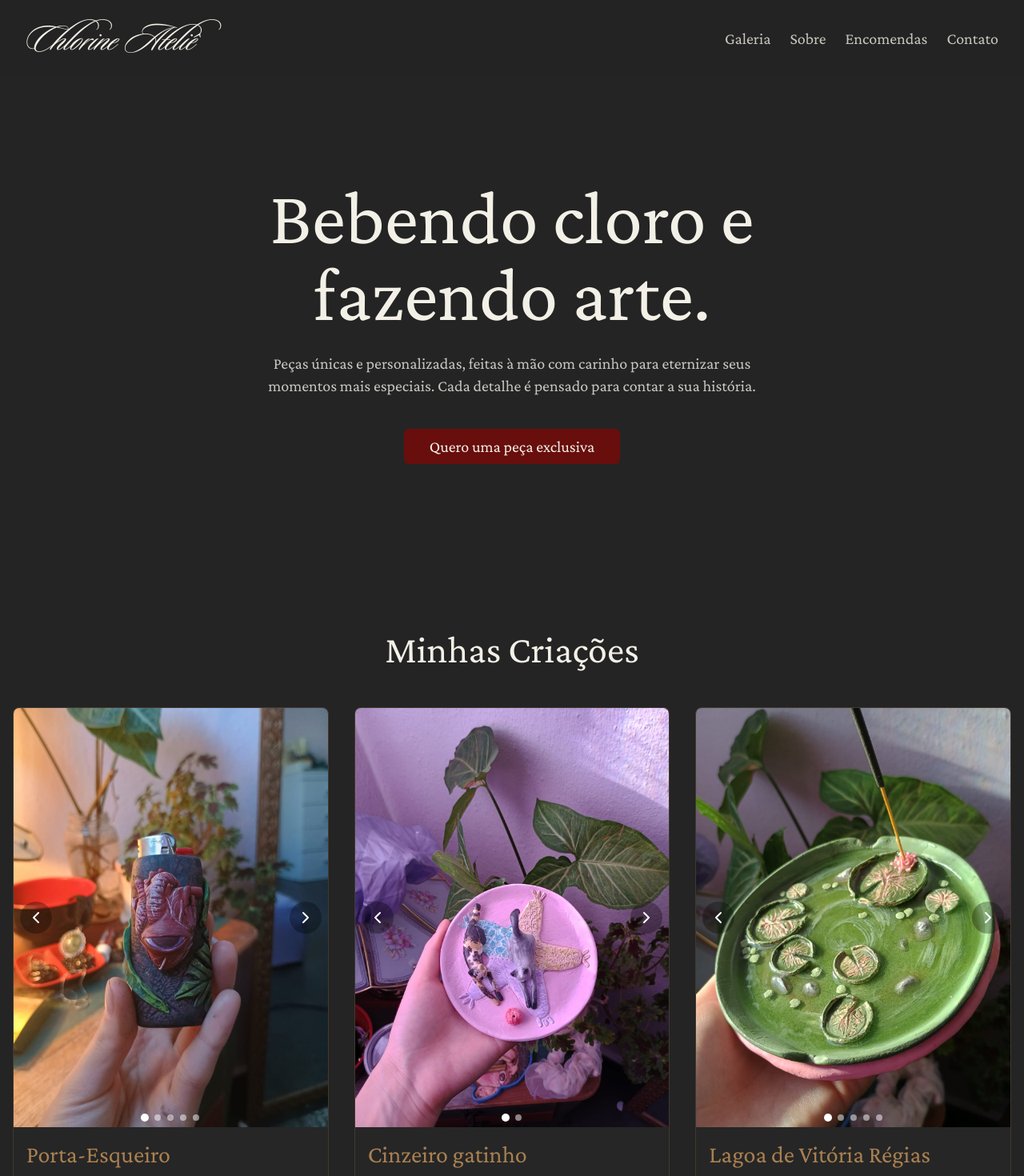
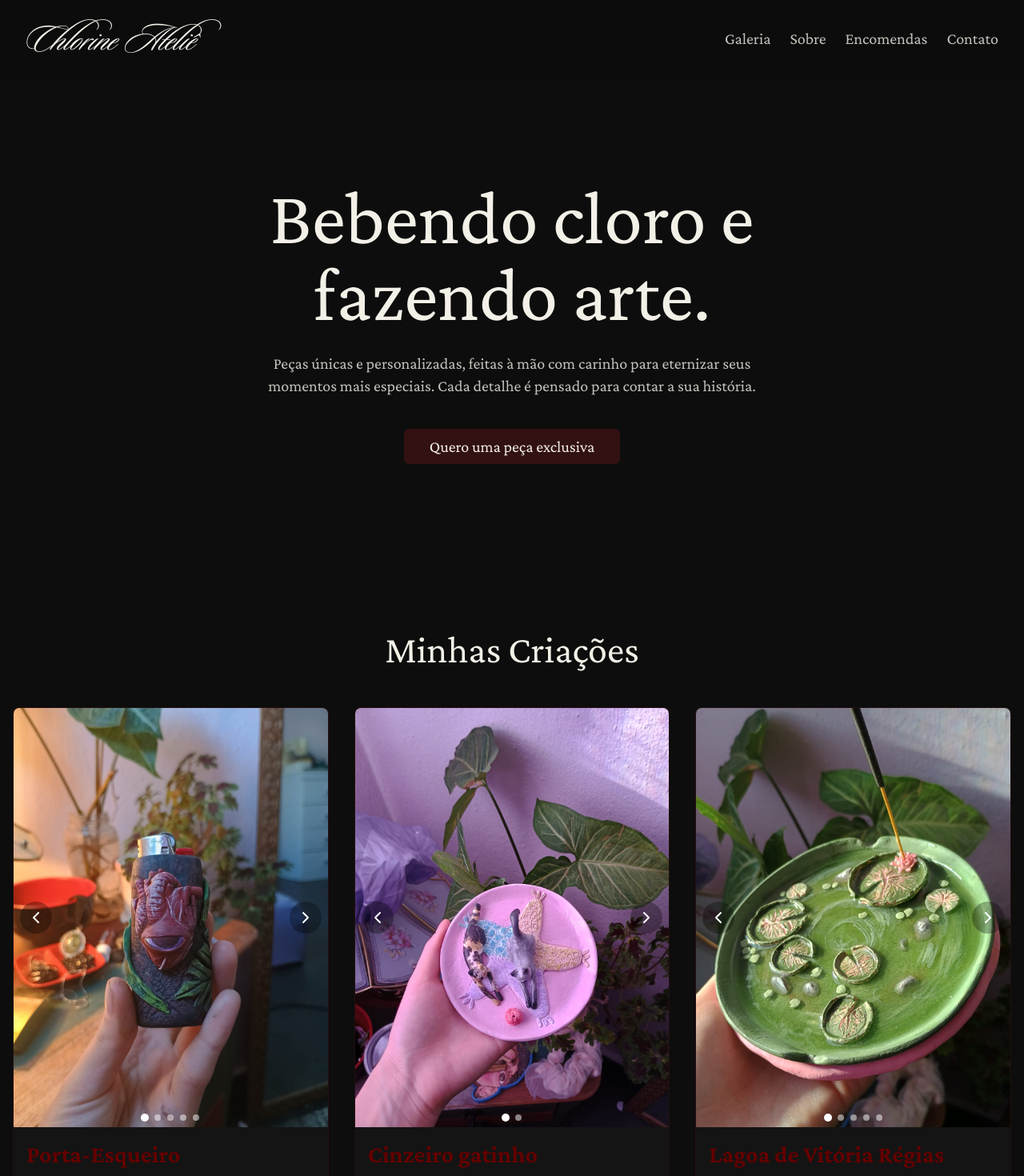
Before and after one commit to Kilobe0/atelie_prototipo, a Next.js app: page / in a window 1280 px wide. Shown: the top 1470 px of the page at 80% size. Built offline with nearby package versions, Linux system fonts and the light colour scheme.

Commit message:
fix: update CSS variables for improved theming; enhance button styles and layout in various components

```diff
--- a/src/app/globals.css
+++ b/src/app/globals.css
@@ -4,19 +4,19 @@
 
 @layer base {
   :root {
-    --background: 0 0% 14%;
+    --background: 0 0% 5%;
     --foreground: 43 33% 93%;
     --card: 0 0% 14%;
     --card-foreground: 43 33% 93%;
     --popover: 0 0% 10%;
     --popover-foreground: 43 33% 93%;
-    --primary: 1 78% 23%;
+    --primary: 358 50% 13%;
     --primary-foreground: 43 33% 93%;
     --secondary: 115 22% 25%;
     --secondary-foreground: 43 33% 93%;
     --muted: 0 0% 20%;
     --muted-foreground: 43 33% 80%;
-    --accent: 32 35% 49%;
+    --accent: 0 100% 19.61%;
     --accent-foreground: 43 33% 93%;
     --destructive: 0 84.2% 60.2%;
     --destructive-foreground: 0 0% 98%;
--- a/src/components/order-form.tsx
+++ b/src/components/order-form.tsx
@@ -32,10 +32,15 @@ import { submitOrder } from "@/app/encomenda/actions";
 import { Card, CardContent } from "./ui/card";
 
 const orderFormSchema = z.object({
-  name: z.string().min(2, { message: "O nome deve ter pelo menos 2 caracteres." }),
+  name: z
+    .string()
+    .min(2, { message: "O nome deve ter pelo menos 2 caracteres." }),
   email: z.string().email({ message: "Por favor, insira um e-mail válido." }),
   desiredDate: z.date({ required_error: "A data desejada é obrigatória." }),
-  description: z.string().min(10, { message: "A descrição deve ter pelo menos 10 caracteres." }).max(500, { message: "A descrição não pode exceder 500 caracteres." }),
+  description: z
+    .string()
+    .min(10, { message: "A descrição deve ter pelo menos 10 caracteres." })
+    .max(500, { message: "A descrição não pode exceder 500 caracteres." }),
 });
 
 type OrderFormValues = z.infer<typeof orderFormSchema>;
@@ -48,7 +53,11 @@ const initialState = {
 function SubmitButton() {
   const { pending } = useFormStatus();
   return (
-    <Button type="submit" disabled={pending} className="w-full bg-primary hover:bg-primary/90 text-primary-foreground text-lg py-6">
+    <Button
+      type="submit"
+      disabled={pending}
+      className="w-fit bg-primary hover:bg-primary/90 text-primary-foreground text-lg py-6"
+    >
       {pending ? "Enviando..." : "Solicitar Orçamento"}
     </Button>
   );
@@ -80,7 +89,7 @@ export function OrderForm() {
           title: "Sucesso!",
           description: state.message,
           variant: "default",
-          className: "bg-secondary text-secondary-foreground"
+          className: "bg-secondary text-secondary-foreground",
         });
         form.reset();
       }
@@ -149,7 +158,8 @@ export function OrderForm() {
                         selected={field.value}
                         onSelect={field.onChange}
                         disabled={(date) =>
-                          date < new Date(new Date().setDate(new Date().getDate() - 1))
+                          date <
+                          new Date(new Date().setDate(new Date().getDate() - 1))
                         }
                         initialFocus
                         locale={ptBR}
@@ -177,7 +187,9 @@ export function OrderForm() {
                 </FormItem>
               )}
             />
-            <SubmitButton />
+            <div className="flex justify-center">
+              <SubmitButton />
+            </div>
           </form>
         </Form>
       </CardContent>
--- a/src/components/sections/contact.tsx
+++ b/src/components/sections/contact.tsx
@@ -23,13 +23,13 @@ export function Contact() {
             Tem alguma dúvida ou uma ideia especial? Me mande uma mensagem!
           </p>
           <div className="flex flex-col sm:flex-row justify-center items-center gap-4">
-            <Button asChild variant="outline" size="lg" className="text-base border-accent text-accent hover:bg-accent hover:text-accent-foreground transition-colors w-full sm:w-auto">
+            <Button asChild variant="outline" size="lg" className="text-base border-secondary text-secondary-foreground hover:bg-secondary/20 transition-colors w-full sm:w-auto">
               <Link href={`https://wa.me/${whatsappNumber}`} target="_blank" rel="noopener noreferrer">
                 <MessageSquare className="mr-2 h-5 w-5" />
                 WhatsApp
               </Link>
             </Button>
-            <Button asChild variant="outline" size="lg" className="text-base border-secondary text-secondary-foreground hover:bg-secondary/20 transition-colors w-full sm:w-auto">
+            <Button asChild variant="outline" size="lg" className="text-base border-accent text-accent hover:bg-accent hover:text-accent-foreground transition-colors w-full sm:w-auto">
                <Link href={`mailto:${emailAddress}`}>
                  <Mail className="mr-2 h-5 w-5" />
                  E-mail
--- a/src/components/sections/gallery.tsx
+++ b/src/components/sections/gallery.tsx
@@ -37,7 +37,7 @@ export function Gallery() {
                   {/* Detalhes do Produto */}
                   <div className="p-4 flex flex-col justify-between flex-grow">
                     <div>
-                      <h3 className="text-3xl font-headline text-accent">
+                      <h3 className="text-3xl font-headline text-accent font-bold">
                         {product.name}
                       </h3>
                       <p className="text-foreground/80 mt-1">
--- a/src/components/sections/hero.tsx
+++ b/src/components/sections/hero.tsx
@@ -30,7 +30,7 @@ export function Hero() {
           transition={{ duration: 0.8, delay: 0.4 }}
           className="mt-10"
         >
-          <Button asChild size="lg" className="bg-primary hover:bg-primary/90 text-primary-foreground text-xl">
+          <Button asChild size="lg" className="bg-primary hover:bg-primary/60 text-primary-foreground text-xl">
             <Link href="#encomenda">
               Quero uma peça exclusiva
             </Link>
--- a/src/components/sections/payment.tsx
+++ b/src/components/sections/payment.tsx
@@ -20,7 +20,7 @@ export function Payment() {
           <p className="text-lg text-foreground/80 mb-8">
             Após a confirmação do seu orçamento, o pagamento pode ser realizado de forma segura através do link abaixo.
           </p>
-          <Button asChild size="lg" className="text-base bg-accent hover:bg-accent/90 text-accent-foreground">
+          <Button asChild size="lg" className="text-base bg-accent text-accent-foreground hover:bg-accent/60 transition-colors">
             <Link href={stripePaymentLink} target="_blank" rel="noopener noreferrer">
               Pagar com Stripe
             </Link>
```
